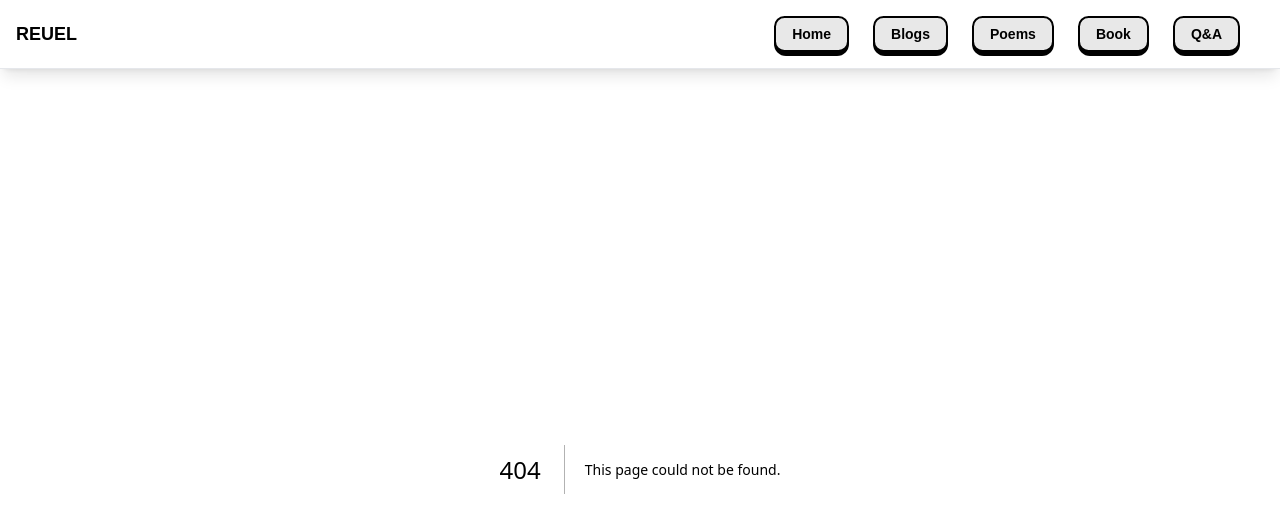
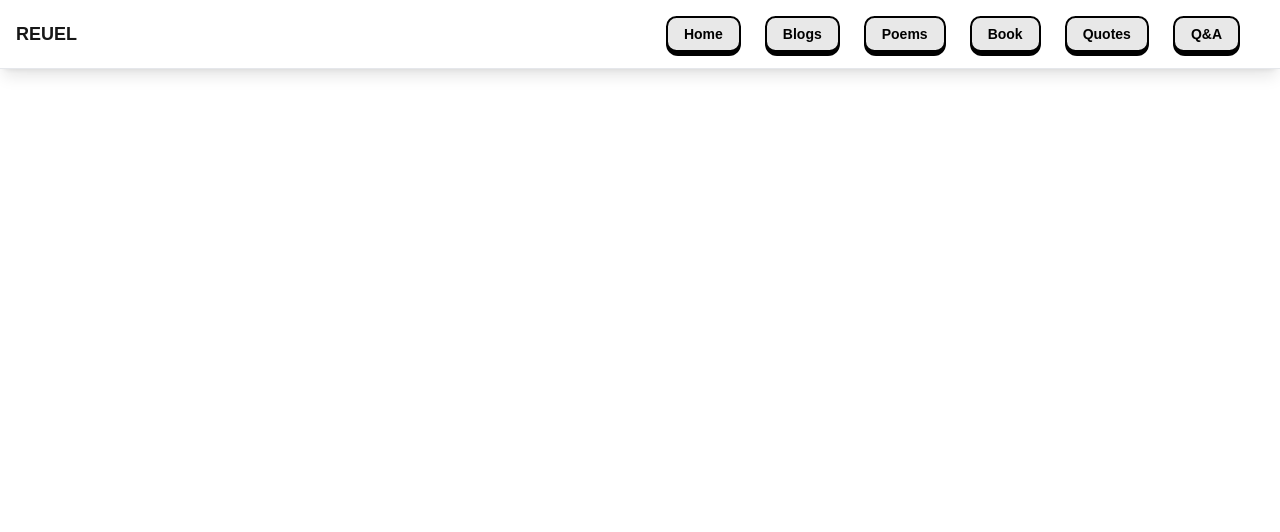
Before and after one commit to reuelrai/reuel-archive, a Next.js app: page /quotes in a window 1280 px wide. Before the commit this address had no page. Shown: the top 532 px of the page. Built offline with nearby package versions, Linux system fonts and the light colour scheme.

Commit message:
added quotes

```diff
--- a/src/app/components/Navbar.tsx
+++ b/src/app/components/Navbar.tsx
@@ -8,6 +8,7 @@ const navItems = [
     { href: "/blog", label: "Blogs" },
     { href: "/poem", label: "Poems" },
     { href: "/book", label: "Book" },
+    { href: "/quotes", label: "Quotes" },
     { href: "/qna", label: "Q&A" },
 ]
 
```
Also changed, not shown: src/app/quotes/page.tsx (added, +7 -0 lines).
